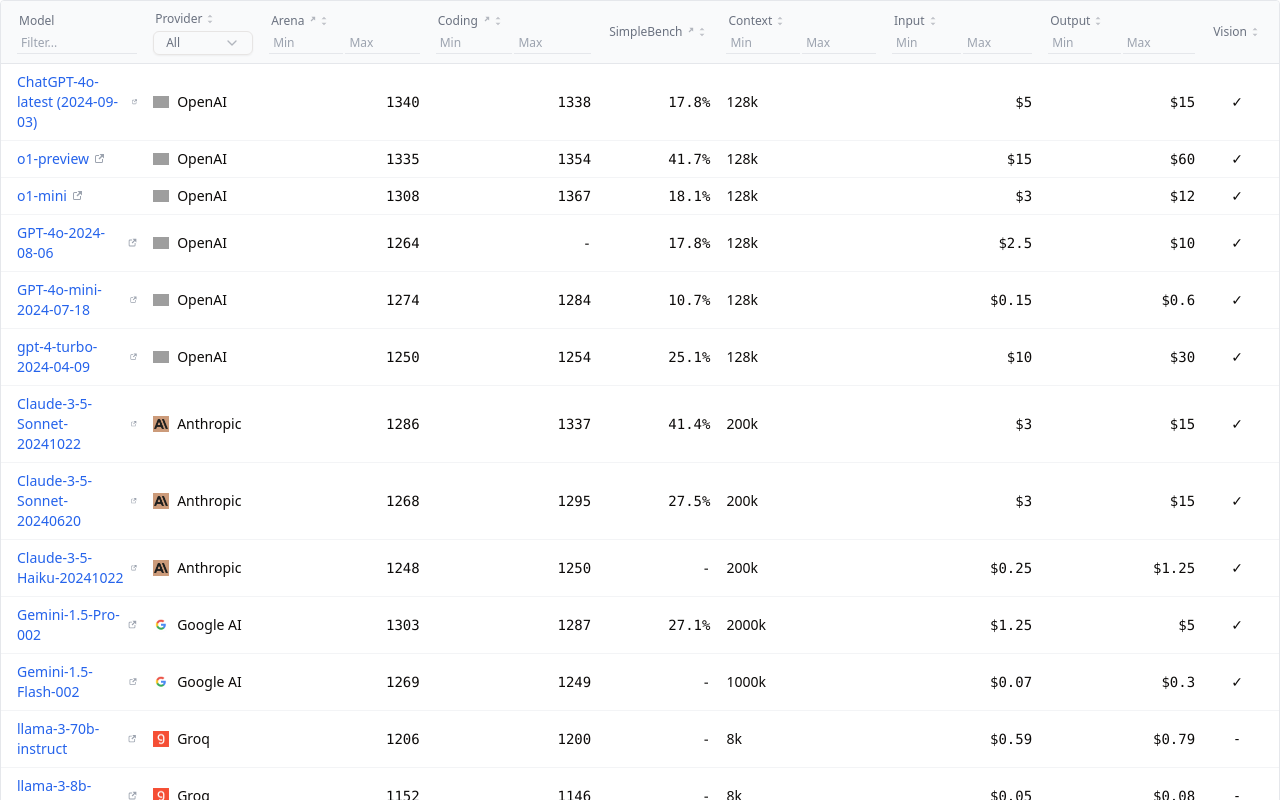
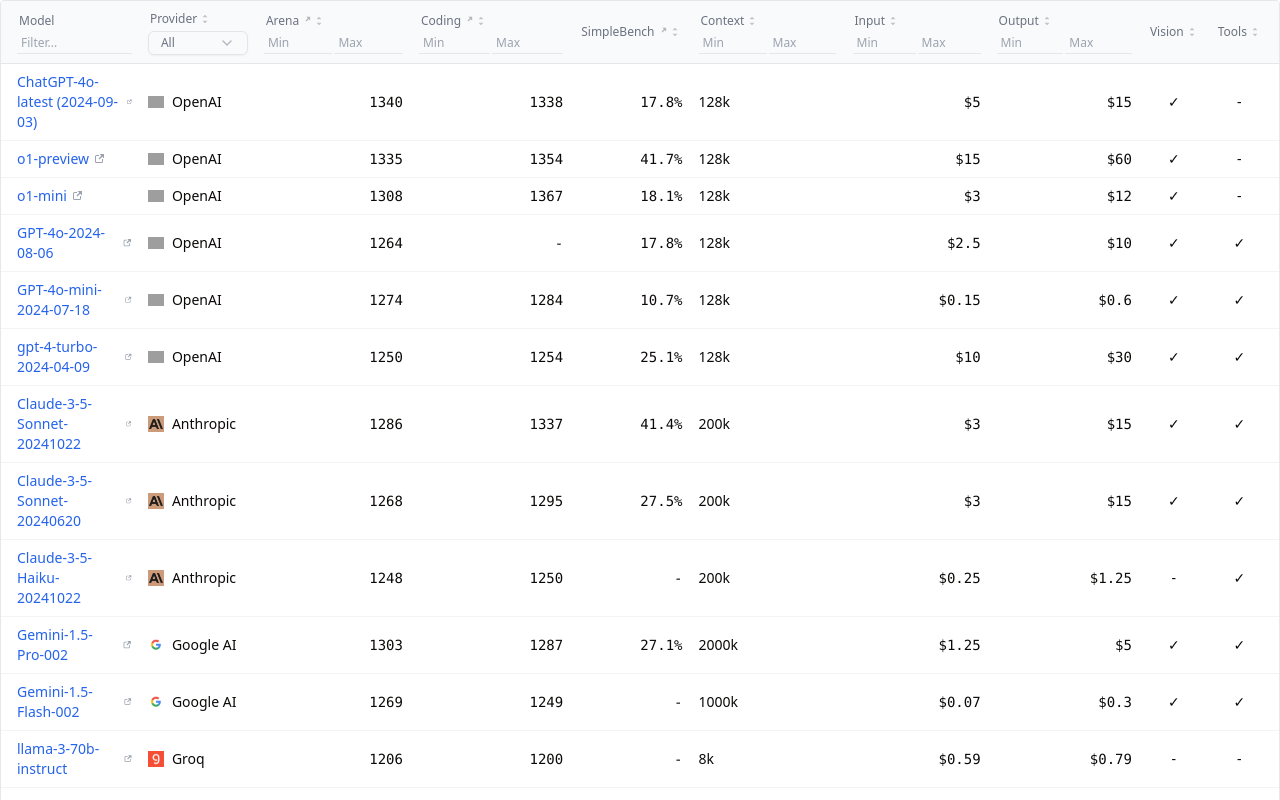
Before and after one commit to WiegerWolf/ai-pricing, a React (Vite) app: page / in a window 1280 px wide. Shown: the top 800 px of the page. Built offline with nearby package versions, Linux system fonts and the light colour scheme; grey boxes are pictures that could not be loaded.

Commit message:
Add "Tools" column to LLM table for model tool use capabilities

```diff
--- a/src/components/Tables/LLMTable/columns.tsx
+++ b/src/components/Tables/LLMTable/columns.tsx
@@ -228,4 +228,20 @@
             </span>
         ),
     },
+    {
+        accessorKey: "toolUse",
+        header: ({ column }) => (
+            <ColumnHeader
+                column={column}
+                title="Tools"
+                tooltip="Whether the model can use tools"
+                sort={{ enabled: true }}
+            />
+        ),
+        cell: ({ row }) => (
+            <span className="text-center block">
+                {row.original.toolUse ? "✓" : "-"}
+            </span>
+        ),
+    },
 ];
--- a/src/data/llm-data.json
+++ b/src/data/llm-data.json
@@ -48,6 +48,7 @@
     "inputPrice": 2.5,
     "outputPrice": 10,
     "hasVision": true,
+    "toolUse": true,
     "notes": "can be 50% cheaper using batch processing, also cached input tokens are 50% cheaper",
     "pricingUrl": "https://openai.com/api/pricing/"
   },
@@ -61,6 +62,7 @@
     "inputPrice": 0.15,
     "outputPrice": 0.6,
     "hasVision": true,
+    "toolUse": true,
     "notes": "can be 50% cheaper using batch processing",
     "pricingUrl": "https://openai.com/api/pricing/"
   },
@@ -74,6 +76,7 @@
     "inputPrice": 10,
     "outputPrice": 30,
     "hasVision": true,
+    "toolUse": true,
     "notes": "can be 50% cheaper using batch processing",
     "pricingUrl": "https://openai.com/api/pricing/"
   },
@@ -87,6 +90,7 @@
     "inputPrice": 3,
     "outputPrice": 15,
     "hasVision": true,
+    "toolUse": true,
     "notes": "50% discount available with Batches API",
     "pricingUrl": "https://www.anthropic.com/pricing#anthropic-api"
   },
@@ -100,6 +104,7 @@
     "inputPrice": 3,
     "outputPrice": 15,
     "hasVision": true,
+    "toolUse": true,
     "notes": "50% discount available with Batches API",
     "pricingUrl": "https://www.anthropic.com/pricing#anthropic-api"
   },
@@ -111,7 +116,7 @@
     "context": 200,
     "inputPrice": 0.25,
     "outputPrice": 1.25,
-    "hasVision": true,
+    "toolUse": true,
     "notes": "Fastest model, 50% discount available with Batches API",
     "pricingUrl": "https://www.anthropic.com/pricing#anthropic-api"
   },
@@ -125,6 +130,7 @@
     "inputPrice": 1.25,
     "outputPrice": 5,
     "hasVision": true,
+    "toolUse": true,
     "notes": "these prices are for <128k context, for more see pricing page, no free tier in EU",
     "pricingUrl": "https://ai.google.dev/pricing"
   },
@@ -137,6 +143,7 @@
     "inputPrice": 0.07,
     "outputPrice": 0.3,
     "hasVision": true,
+    "toolUse": true,
     "notes": "these prices are for <128k context, for more see pricing page, no free tier in EU",
     "pricingUrl": "https://ai.google.dev/pricing"
   },
@@ -209,6 +216,7 @@
     "inputPrice": 0.05,
     "outputPrice": 0.08,
     "hasVision": false,
+    "toolUse": true,
     "notes": "",
     "pricingUrl": "https://groq.com/pricing/"
   },
@@ -221,6 +229,7 @@
     "inputPrice": 0.89,
     "outputPrice": 0.89,
     "hasVision": false,
+    "toolUse": true,
     "notes": "preview version with tool use capabilities",
     "pricingUrl": "https://groq.com/pricing/"
   },
@@ -246,6 +255,7 @@
     "inputPrice": 5,
     "outputPrice": 15,
     "hasVision": false,
+    "toolUse": true,
     "notes": "Not yet publicly available in EU",
     "pricingUrl": "https://x.ai/blog/grok-2"
   },
--- a/src/types/llm.ts
+++ b/src/types/llm.ts
@@ -7,7 +7,8 @@
     context: number;
     inputPrice: number;
     outputPrice: number;
-    hasVision: boolean;
+    hasVision?: boolean;
+    toolUse?: boolean;
     notes?: string;
     pricingUrl: string;
 }
```
